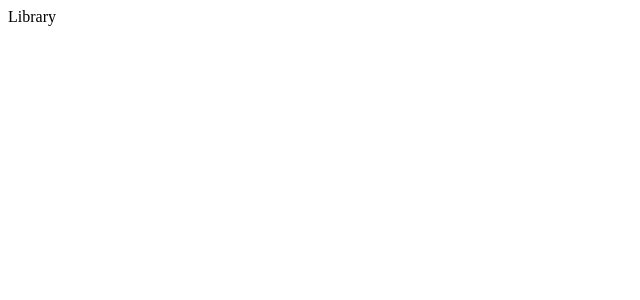
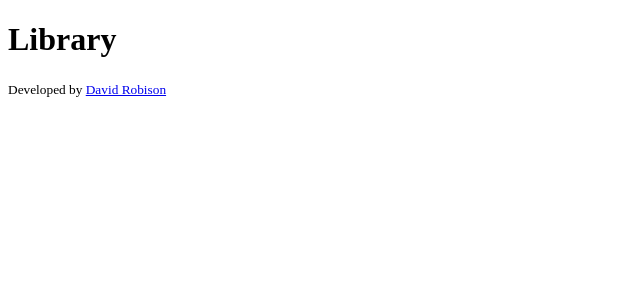
Before and after one commit to robisonwebdev/library-react, a React (Create React App) app: page / in a window 1280 px wide. Shown: the top 300 px of the page, without its empty margins (0-640 px from the left). Built offline with nearby package versions, Linux system fonts and the light colour scheme.

Commit message:
Imported and called Header/Footer componenets

```diff
--- a/src/App.js
+++ b/src/App.js
@@ -1,6 +1,12 @@
+import Footer from "./components/Footer"
+import Header from "./components/Header";
+
 const App = () => {
   return (
-    <div>Library</div>
+    <div>
+      <Header title={'Library'} />
+      <Footer name={'David Robison'} />
+    </div>
   );
 }
 
```
